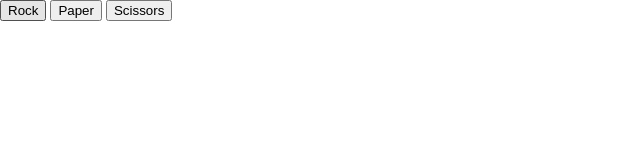
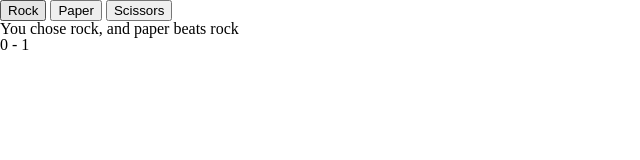
Before and after one commit to ATDillon/rock-paper-scissors, a plain HTML site: page index.html in a window 1280 px wide. Both pictures are taken after a click on the button "Rock". Shown: the whole page, without its empty margins (0-640 px from the left). Drawn offline with Linux system fonts and the light colour scheme.

Commit message:
Changed results to display in the UI instead of the console, squashed bugs.

```diff
--- a/index.html
+++ b/index.html
@@ -16,7 +16,11 @@
             <button id = "paper" class = "button" type = "button">Paper</button>
             <button id = "scissors" class = "button" type = "button">Scissors</button>
 
-            <div id = "results"></div>
+            <div id = "results">
+                <p id = "round-result"></p>
+                <p id = "running-score">0 - 0</p>
+                <p id = "final"></p>
+            </div>
 
 
         </main>
--- a/rock-paper-scissors.js
+++ b/rock-paper-scissors.js
@@ -1,5 +1,6 @@
 let playerScore = 0,
 comScore = 0;
+
 
 playerSelection();
 
@@ -8,26 +9,36 @@ playerSelection();
 
 function game(winState){
 
+    const resultOutput = document.getElementById("final"),
+    runningScore = document.getElementById("running-score");
+
     if (winState === "Player wins"){
 
         ++playerScore;
+        runningScore.textContent = `${playerScore} - ${comScore}`;
 
     }
     else if (winState ==="COM wins"){
 
         ++comScore;
+        runningScore.textContent = `${playerScore} - ${comScore}`;
 
     }
 
     if(playerScore >= 5 || comScore >= 5){
 
+
+
         if (playerScore > comScore){
+
+            resultOutput.textContent = "You've won! The score was " + playerScore + " to " + comScore;
 
             console.log("You've won! The score was " + playerScore + " to " + comScore);
 
         }
         else{
 
+            resultOutput.textContent = "Better luck next time, you've lost. The score was " + playerScore + " to " + comScore;
             console.log("Better luck next time, you've lost. The score was " + playerScore + " to " + comScore);
 
         }
@@ -69,20 +80,26 @@ function playerSelection(){
 
 function playRound(playerChoice, comChoice){
 
+    const roundResult = document.getElementById("round-result");
+
     if (playerChoice === comChoice){
+
+        roundResult.textContent = `Both you and the computer chose ${playerChoice}, it's a tie`;
 
         console.log("Computer chose " + comChoice + "! It's a tie this round!")
         return("Tie");
 
     }
-    else if ((playerChoice==="paper" && comChoice==="rock") || (playerChoice==="rock" && comChoice==="scissors") || (playerChoice==="scissors" && comChoice==="rock")){
+    else if ((playerChoice==="paper" && comChoice==="rock") || (playerChoice==="rock" && comChoice==="scissors") || (playerChoice==="scissors" && comChoice==="paper")){
 
+        roundResult.textContent = `COM chose ${comChoice}, and ${playerChoice} beats ${comChoice}`
         console.log("Computer chose " + comChoice + "! You win this round!")
         return("Player wins");
 
     }
     else{
 
+        roundResult.textContent = `You chose ${playerChoice}, and ${comChoice} beats ${playerChoice}`
         console.log("Computer chose " + comChoice + "! You lose this round!")
         return("COM wins");
     }
```
